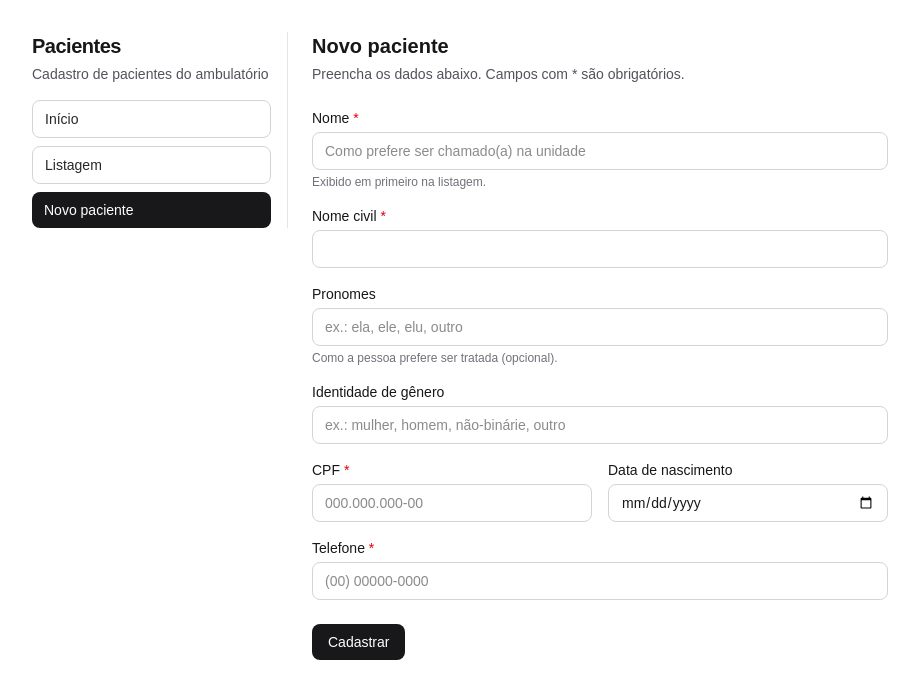
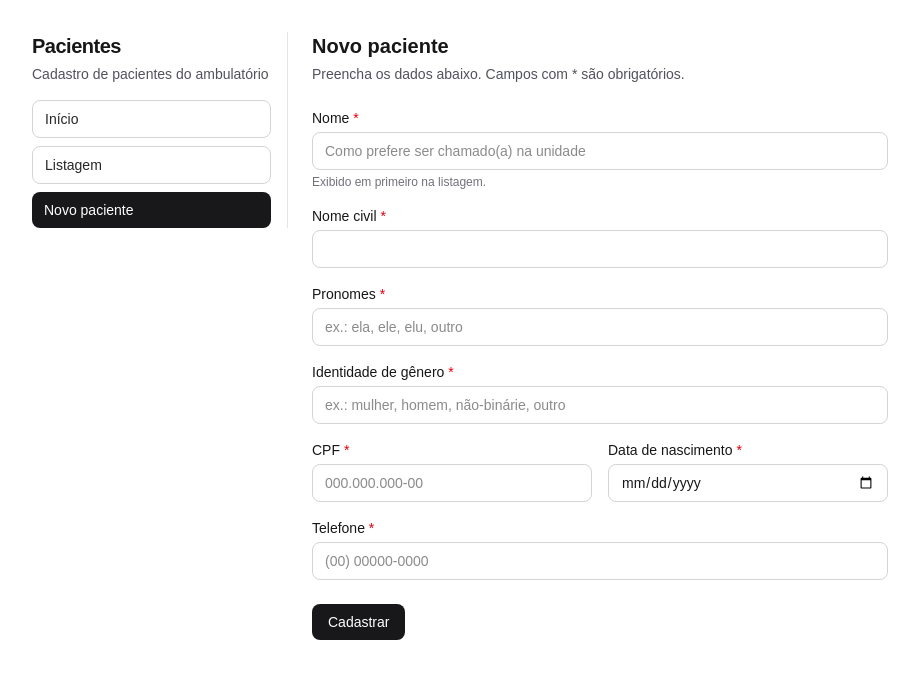
Before and after one commit to Victo367/ambulat-riott, a Next.js app: page /pacientes/novo in a window 1280 px wide. Shown: the top 698 px of the page, without its empty margins (56-975 px from the left). Built offline with nearby package versions, Linux system fonts and the light colour scheme.

Commit message:
Obrigatoriedade no cadastro dos pacientes

```diff
--- a/src/app/pacientes/actions.ts
+++ b/src/app/pacientes/actions.ts
@@ -40,8 +40,15 @@ function parsePacienteInput(formData: FormData): PacienteInput {
 function validarObrigatoriosNovo(input: PacienteInput): void {
   if (!input.nome) redirect("/pacientes/novo?erro=nome_obrigatorio");
   if (!input.nome_social) redirect("/pacientes/novo?erro=nome_social_obrigatorio");
+  if (!input.pronome) redirect("/pacientes/novo?erro=pronome_obrigatorio");
+  if (!input.identidade_genero) {
+    redirect("/pacientes/novo?erro=identidade_genero_obrigatoria");
+  }
   if (!input.cpf) redirect("/pacientes/novo?erro=cpf_obrigatorio");
   if (input.cpf.length !== 11) redirect("/pacientes/novo?erro=cpf_invalido");
+  if (!input.data_nascimento) {
+    redirect("/pacientes/novo?erro=data_nascimento_obrigatoria");
+  }
   if (!input.telefone) redirect("/pacientes/novo?erro=telefone_obrigatorio");
 }
 
@@ -50,8 +57,15 @@ function validarObrigatoriosEdicao(id: number, input: PacienteInput): void {
   if (!input.nome_social) {
     redirect(`/pacientes/${id}/editar?erro=nome_social_obrigatorio`);
   }
+  if (!input.pronome) redirect(`/pacientes/${id}/editar?erro=pronome_obrigatorio`);
+  if (!input.identidade_genero) {
+    redirect(`/pacientes/${id}/editar?erro=identidade_genero_obrigatoria`);
+  }
   if (!input.cpf) redirect(`/pacientes/${id}/editar?erro=cpf_obrigatorio`);
   if (input.cpf.length !== 11) redirect(`/pacientes/${id}/editar?erro=cpf_invalido`);
+  if (!input.data_nascimento) {
+    redirect(`/pacientes/${id}/editar?erro=data_nascimento_obrigatoria`);
+  }
   if (!input.telefone) redirect(`/pacientes/${id}/editar?erro=telefone_obrigatorio`);
 }
 
--- a/src/components/PacienteForm.tsx
+++ b/src/components/PacienteForm.tsx
@@ -12,8 +12,11 @@ type Props = {
 const mensagensErro: Record<string, string> = {
   nome_obrigatorio: "Informe o nome civil do paciente.",
   nome_social_obrigatorio: "Informe o nome social.",
+  pronome_obrigatorio: "Informe os pronomes.",
+  identidade_genero_obrigatoria: "Informe a identidade de gênero.",
   cpf_obrigatorio: "Informe o CPF.",
   cpf_invalido: "O CPF deve ter 11 dígitos.",
+  data_nascimento_obrigatoria: "Informe a data de nascimento.",
   telefone_obrigatorio: "Informe o telefone.",
   cpf_duplicado: "Já existe um paciente com este CPF.",
   id_invalido: "Registro inválido.",
@@ -74,31 +77,30 @@ export function PacienteForm({ action, paciente, submitLabel, erro }: Props) {
 
       <div className="flex flex-col gap-1">
         <label htmlFor="pronome" className="text-sm font-medium">
-          Pronomes
+          Pronomes <span className="text-red-600">*</span>
         </label>
         <input
           id="pronome"
           name="pronome"
           type="text"
+          required
           maxLength={120}
           autoComplete="off"
           placeholder="ex.: ela, ele, elu, outro"
           defaultValue={paciente?.pronome ?? ""}
           className="rounded-lg border border-zinc-300 bg-white px-3 py-2 text-sm text-zinc-900 outline-none ring-zinc-400 focus:ring-2 dark:border-zinc-600 dark:bg-zinc-900 dark:text-zinc-100"
         />
-        <p className="text-xs text-zinc-500 dark:text-zinc-400">
-          Como a pessoa prefere ser tratada (opcional).
-        </p>
       </div>
 
       <div className="flex flex-col gap-1">
         <label htmlFor="identidade_genero" className="text-sm font-medium">
-          Identidade de gênero
+          Identidade de gênero <span className="text-red-600">*</span>
         </label>
         <input
           id="identidade_genero"
           name="identidade_genero"
           type="text"
+          required
           maxLength={120}
           autoComplete="off"
           placeholder="ex.: mulher, homem, não-binárie, outro"
@@ -121,12 +123,13 @@ export function PacienteForm({ action, paciente, submitLabel, erro }: Props) {
         </div>
         <div className="flex flex-col gap-1">
           <label htmlFor="data_nascimento" className="text-sm font-medium">
-            Data de nascimento
+            Data de nascimento <span className="text-red-600">*</span>
           </label>
           <input
             id="data_nascimento"
             name="data_nascimento"
             type="date"
+            required
             defaultValue={paciente?.data_nascimento ?? ""}
             className="rounded-lg border border-zinc-300 bg-white px-3 py-2 text-sm text-zinc-900 outline-none ring-zinc-400 focus:ring-2 dark:border-zinc-600 dark:bg-zinc-900 dark:text-zinc-100"
           />
```
